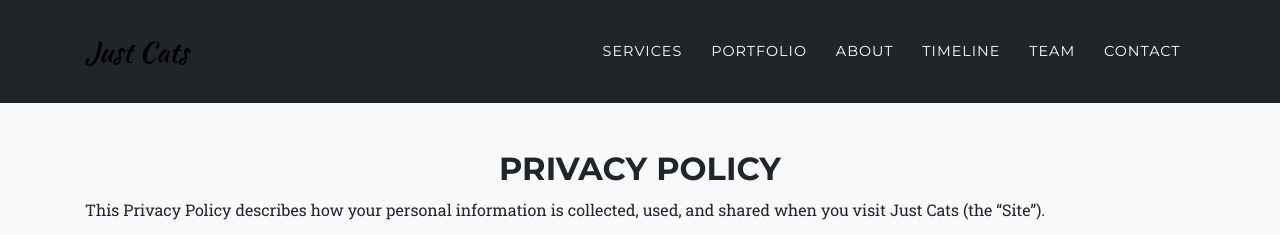
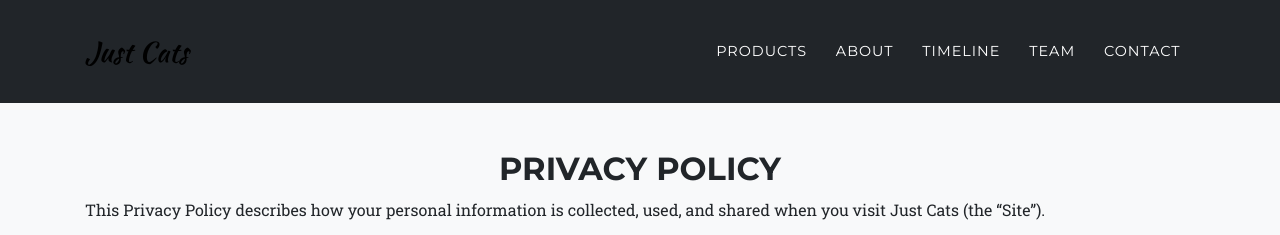
Before and after one commit to Caquita-beep/JustCats, a Jekyll site: the page built from legal.md, in a window 1280 px wide. Shown: the top 235 px of the page. Built offline with Jekyll 4.4.1, drawn with Linux system fonts in a browser that asks for light colours; some web fonts are replaced.

Commit message:
Update navigation.yml

```diff
--- a/_data/navigation.yml
+++ b/_data/navigation.yml
@@ -11,10 +11,10 @@
 # -----------------
 en: &DEFAULT_EN
   nav:
-    - title: "Services"
-      section: services
-    - title: "Portfolio"
-      section: portfolio
+ #   - title: "Services"
+ #     section: services
+    - title: "Products"
+      section: products
     - title: "About"
       section: about
     - title: "Timeline"
```
